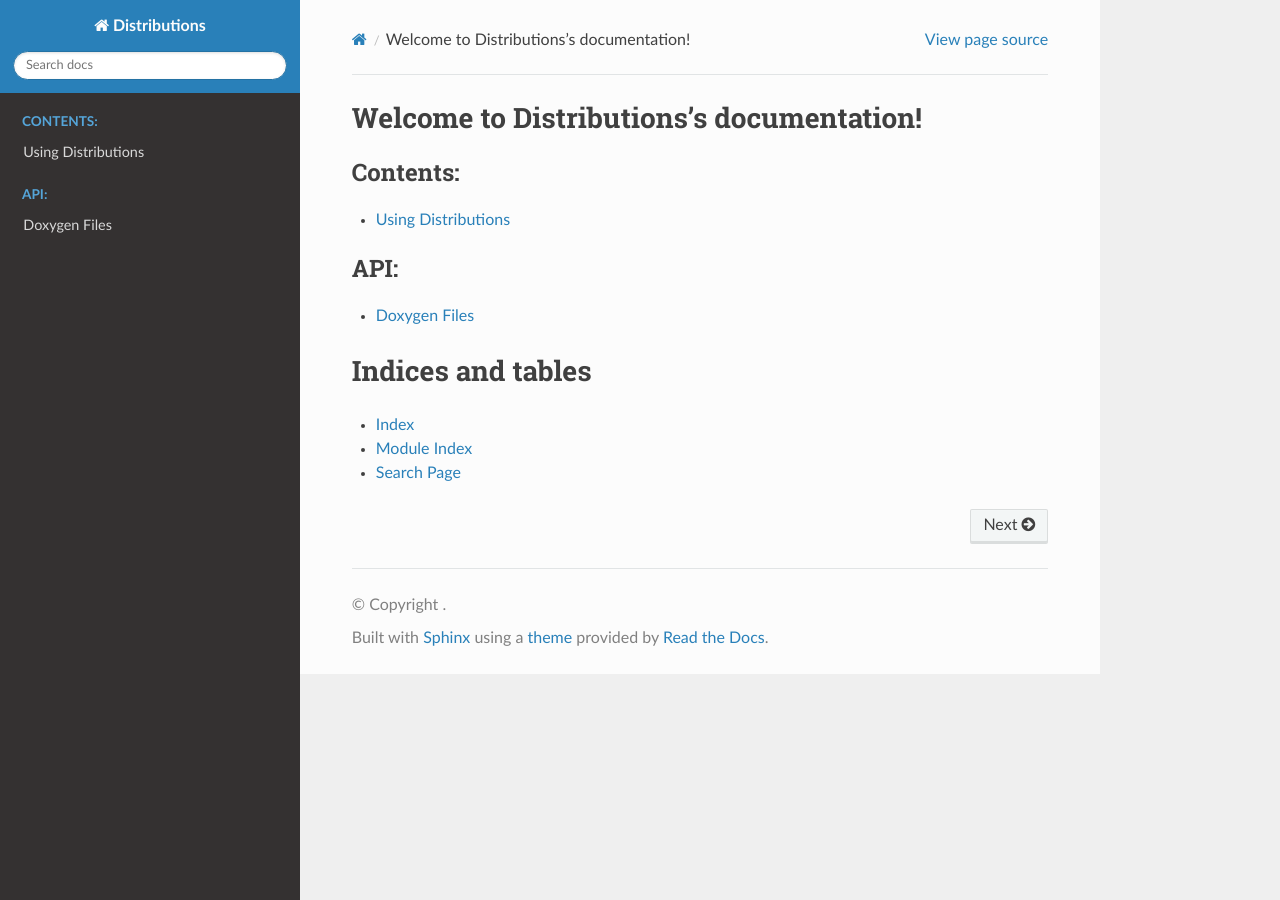
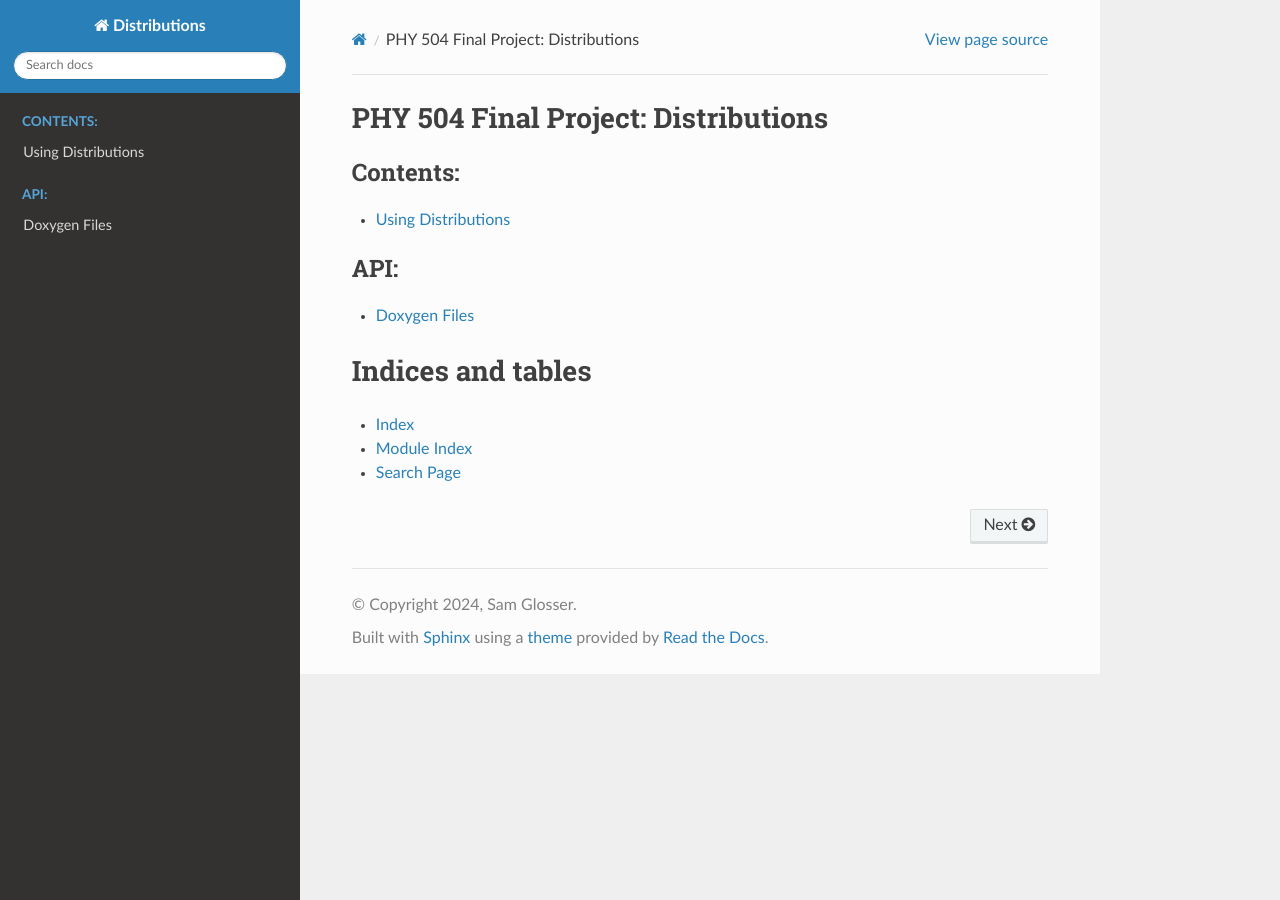
Before and after one commit to SamG-01/Distributions, a Sphinx documentation site: the page built from docs/source/index.rst, in a window 1280 px wide. Built offline with Sphinx 7.4.7 and the Read the Docs theme 2.0.0, drawn with Linux system fonts in a browser that asks for light colours.

Commit message:
one more documentation improvement

```diff
--- a/docs/source/conf.py
+++ b/docs/source/conf.py
@@ -11,6 +11,7 @@ from subprocess import call
 call("cd ..; doxygen", shell=True)
 
 project = 'Distributions'
+copyright = "2024, Sam Glosser"
 author = 'Sam Glosser'
 
 # -- General configuration ---------------------------------------------------
--- a/docs/source/index.rst
+++ b/docs/source/index.rst
@@ -3,7 +3,7 @@
    You can adapt this file completely to your liking, but it should at least
    contain the root `toctree` directive.
 
-Welcome to Distributions's documentation!
+PHY 504 Final Project: Distributions
 =========================================
 
 .. toctree::
```
Also changed, not shown: 1 other file.
